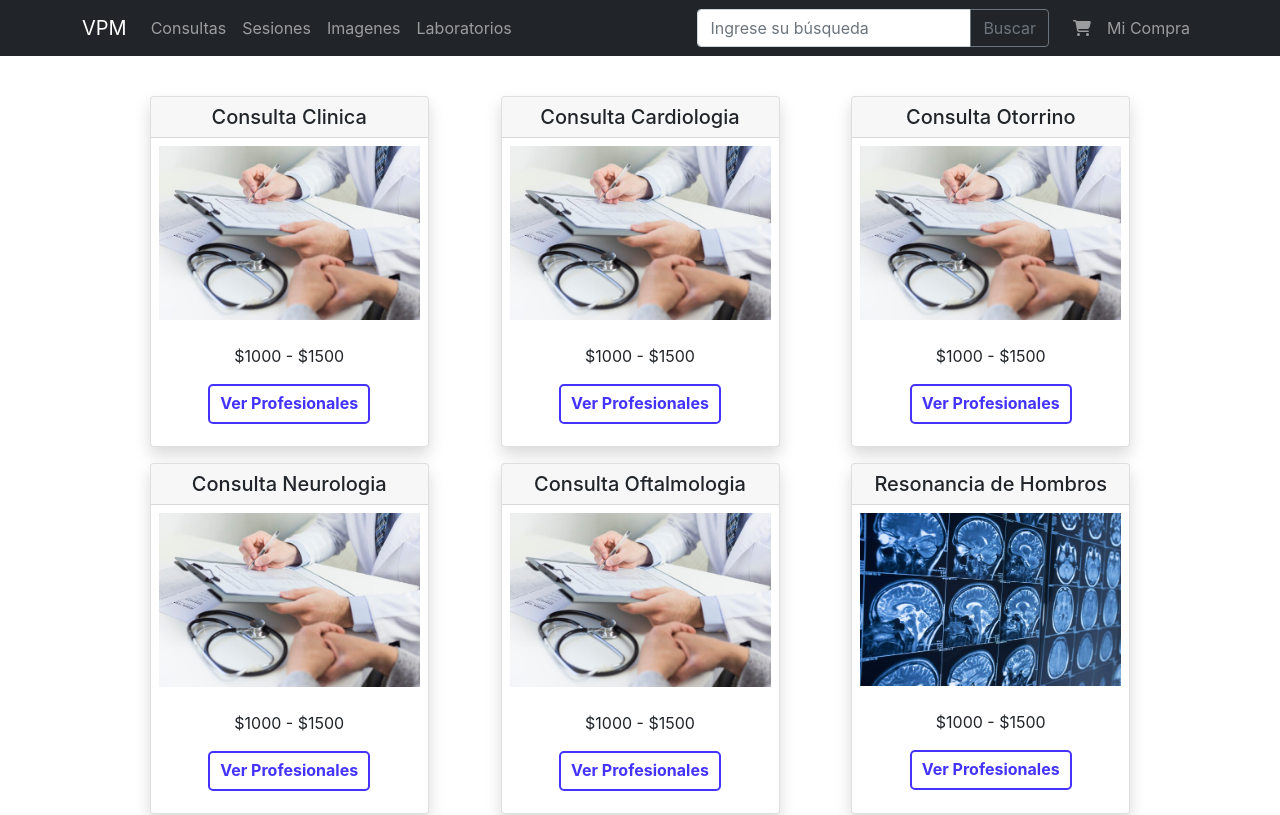
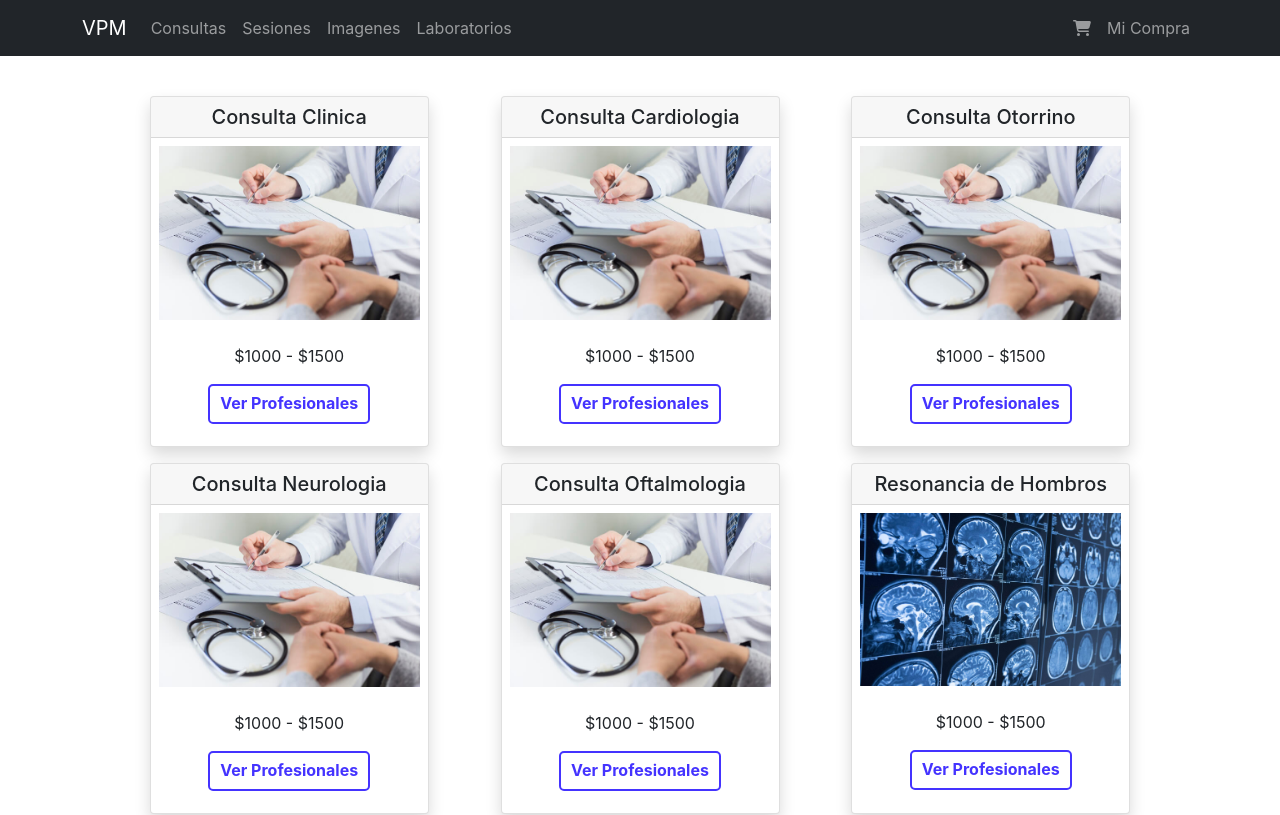
Before and after one commit to PabloSadura/Proyecto_FInal_React, a React (Vite) app in the folder ventadepracticas/: page / in a window 1280 px wide. Shown: the top 815 px of the page. Built offline with nearby package versions, Linux system fonts and the light colour scheme.

Commit message:
se elimino el search

```diff
--- a/ventadepracticas/src/components/Search/Search.jsx
+++ /dev/null
@@ -1,25 +0,0 @@
-import Button from "react-bootstrap/Button";
-import Form from "react-bootstrap/Form";
-import InputGroup from "react-bootstrap/InputGroup";
-import { useState } from "react";
-
-function Search() {
-  const { value, Setvalue } = useState("");
-
-  return (
-    <>
-      <InputGroup className=" me-3">
-        <Form.Control
-          placeholder="Ingrese su búsqueda"
-          aria-label="Recipient's username"
-          aria-describedby="btn-search"
-        />
-        <Button variant="outline-secondary" id="btn-search">
-          Buscar
-        </Button>
-      </InputGroup>
-    </>
-  );
-}
-
-export default Search;
--- a/ventadepracticas/src/components/navBar/NavBar.jsx
+++ b/ventadepracticas/src/components/navBar/NavBar.jsx
@@ -2,7 +2,6 @@ import React from "react";
 import CartWidget from "../cartWidget/CartWidget";
 import { Navbar, Nav, NavDropdown, Container } from "react-bootstrap";
 import { Link, NavLink } from "react-router-dom";
-import Search from "../Search/Search";
 
 function NavBar() {
   return (
@@ -27,9 +26,7 @@ function NavBar() {
               Laboratorios
             </NavLink>
           </Nav>
-          <Nav>
-            <Search />
-          </Nav>
+          <Nav></Nav>
           <Nav>
             <Link to={"/cart"} className="nav-link">
               <CartWidget />
```
